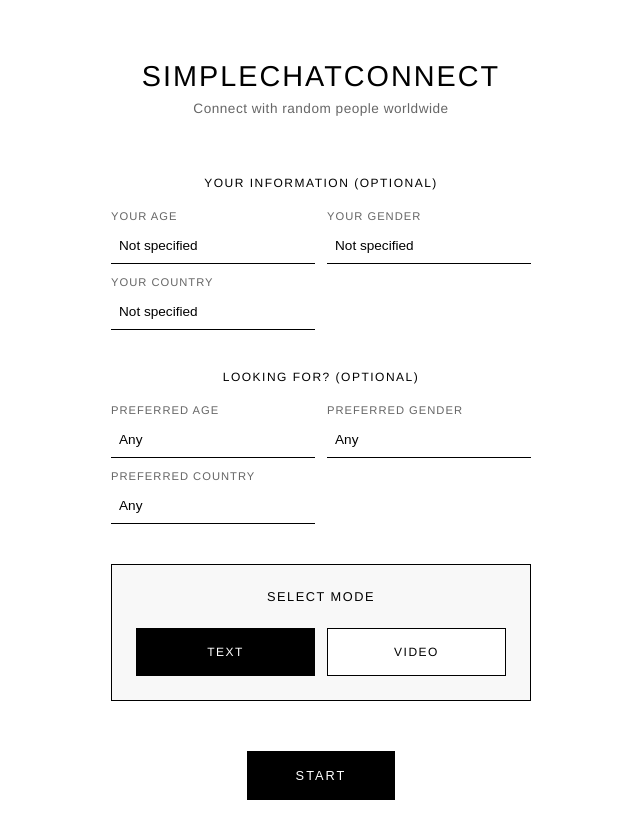
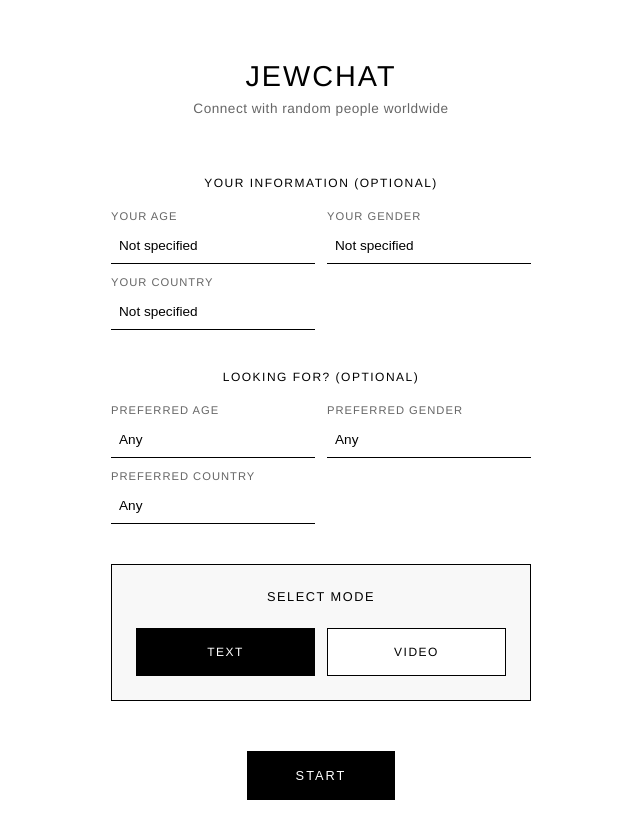
Before and after one commit to graf-julian08/ChatApp, a website: page index.html in a window 1280 px wide. Shown: the whole page, without its empty margins (319-959 px from the left). Drawn offline with nearby package versions, Linux system fonts and the light colour scheme; no server answers; some icons are missing.

```diff
--- a/index.html
+++ b/index.html
@@ -12,7 +12,7 @@
   <!-- Start Screen -->
   <div id="start-screen" class="screen active">
     <div class="container">
-      <h1>SimpleChatConnect</h1>
+      <h1>JewChat</h1>
       <p class="subtitle">Connect with random people worldwide</p>
 
       <div class="form-section">
```
